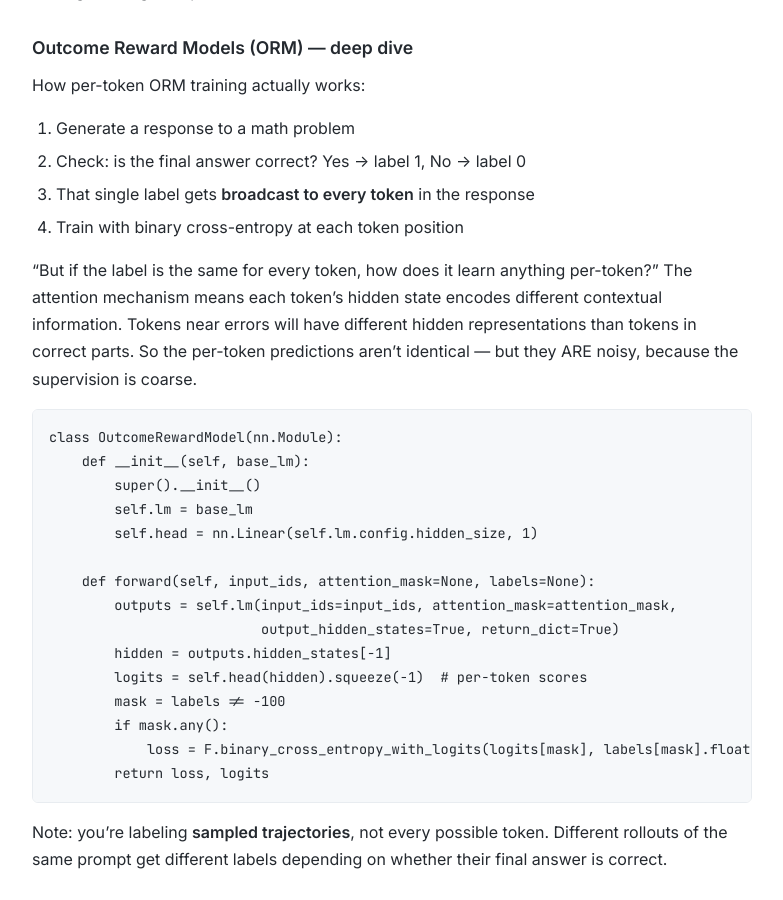
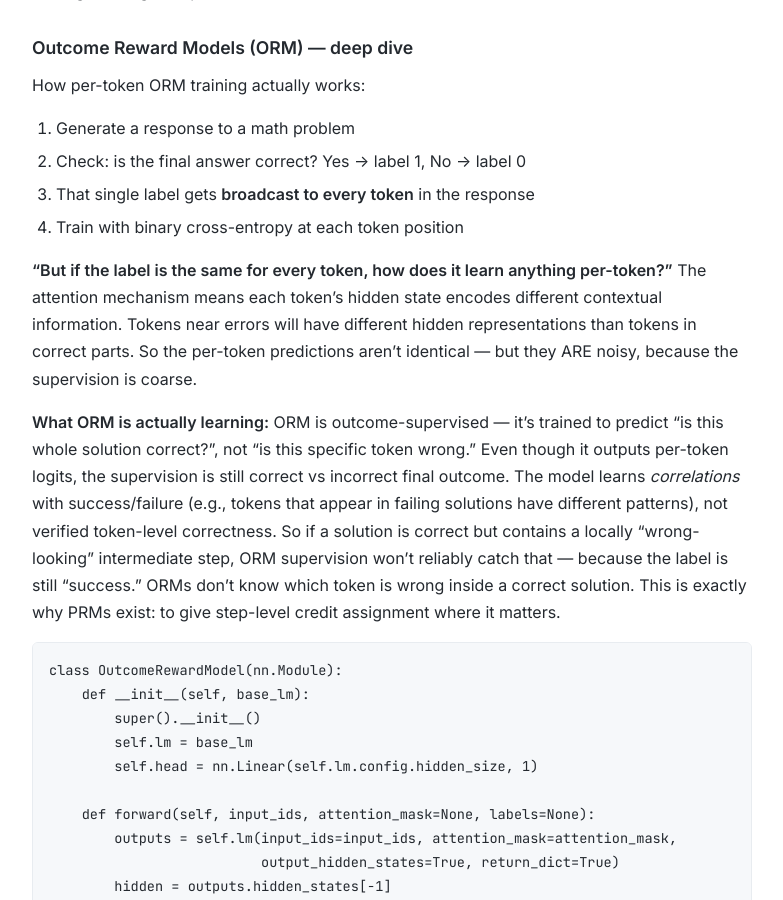
Before and after one commit to shreyasrajesh0308/RLHF-Reading-Group, a Jekyll site: the page built from notes/week03.md, in a window 1280 px wide and 900 px high, scrolled down 8362 px. Shown: the whole window, without its empty margins (248-1031 px from the left). Built offline with Jekyll 4.4.1, drawn with Linux system fonts in a browser that asks for light colours; our own code applies the rules of GitHub Pages for plain Markdown files.

Commit message:
Add clarification on what ORM actually learns vs PRM

````diff
--- a/notes/week03.md
+++ b/notes/week03.md
@@ -216,7 +216,9 @@ How per-token ORM training actually works:
 3. That single label gets **broadcast to every token** in the response
 4. Train with binary cross-entropy at each token position
 
-"But if the label is the same for every token, how does it learn anything per-token?" The attention mechanism means each token's hidden state encodes different contextual information. Tokens near errors will have different hidden representations than tokens in correct parts. So the per-token predictions aren't identical — but they ARE noisy, because the supervision is coarse.
+**"But if the label is the same for every token, how does it learn anything per-token?"** The attention mechanism means each token's hidden state encodes different contextual information. Tokens near errors will have different hidden representations than tokens in correct parts. So the per-token predictions aren't identical — but they ARE noisy, because the supervision is coarse.
+
+**What ORM is actually learning:** ORM is outcome-supervised — it's trained to predict "is this whole solution correct?", not "is this specific token wrong." Even though it outputs per-token logits, the supervision is still correct vs incorrect final outcome. The model learns *correlations* with success/failure (e.g., tokens that appear in failing solutions have different patterns), not verified token-level correctness. So if a solution is correct but contains a locally "wrong-looking" intermediate step, ORM supervision won't reliably catch that — because the label is still "success." ORMs don't know which token is wrong inside a correct solution. This is exactly why PRMs exist: to give step-level credit assignment where it matters.
 
 ```python
 class OutcomeRewardModel(nn.Module):
````
